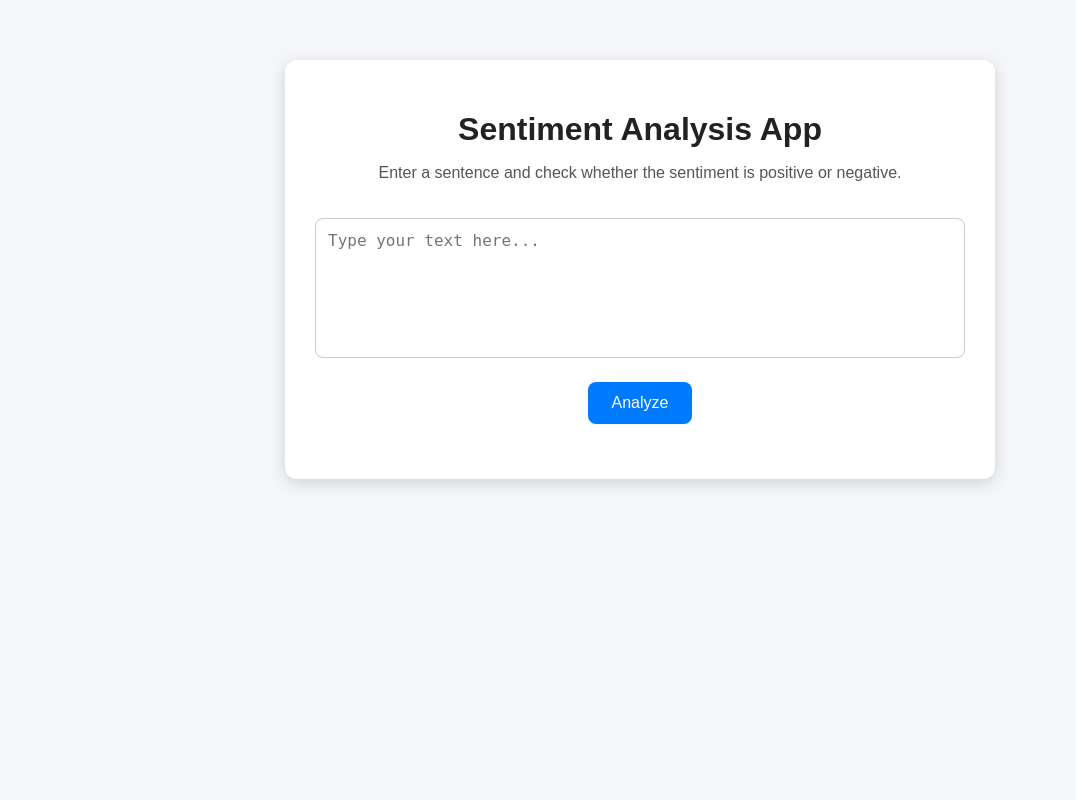
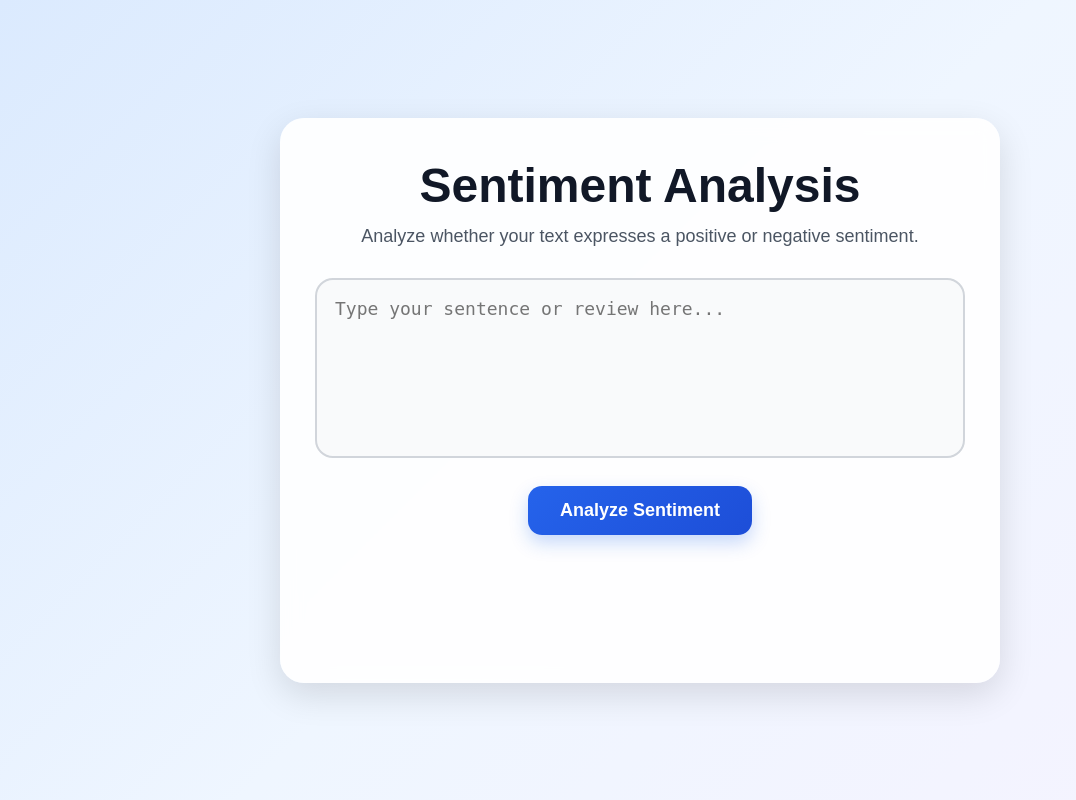
Before and after one commit to prtus007/Sentiment_Analysis_web_App, a Flask app: page / in a window 1280 px wide. Shown: the whole page, without its empty margins (0-1076 px from the left). Run offline with Flask 3, Linux system fonts and the light colour scheme.

Commit message:
added sentiment analysis web app

```diff
--- a/static/style.css
+++ b/static/style.css
@@ -1,58 +1,133 @@
-body {
+* {
     margin: 0;
     padding: 0;
+    box-sizing: border-box;
+}
+
+body {
     font-family: Arial, sans-serif;
-    background-color: #f4f6f9;
+    min-height: 100vh;
+    background: linear-gradient(135deg, #dbeafe, #eff6ff, #f5f3ff);
+    display: flex;
+    justify-content: center;
+    align-items: center;
+    padding: 20px;
 }
 
 .container {
-    width: 90%;
-    max-width: 650px;
-    margin: 60px auto;
-    background: white;
-    padding: 30px;
-    border-radius: 12px;
-    box-shadow: 0 4px 15px rgba(0, 0, 0, 0.15);
+    width: 100%;
+    max-width: 720px;
+    background: rgba(255, 255, 255, 0.9);
+    backdrop-filter: blur(10px);
+    border-radius: 24px;
+    padding: 40px 35px;
+    box-shadow: 0 12px 35px rgba(0, 0, 0, 0.12);
     text-align: center;
 }
 
 h1 {
+    font-size: 48px;
+    color: #111827;
     margin-bottom: 10px;
-    color: #222;
+    font-weight: 700;
 }
 
-p {
-    color: #555;
-    font-size: 16px;
+.subtitle {
+    font-size: 18px;
+    color: #4b5563;
+    margin-bottom: 28px;
+    line-height: 1.5;
+}
+
+.input-box {
+    margin-bottom: 24px;
 }
 
 textarea {
     width: 100%;
-    padding: 12px;
-    margin-top: 20px;
-    border: 1px solid #ccc;
-    border-radius: 8px;
-    font-size: 16px;
+    min-height: 180px;
+    padding: 18px;
+    border: 2px solid #d1d5db;
+    border-radius: 18px;
+    font-size: 18px;
     resize: none;
-    box-sizing: border-box;
+    outline: none;
+    transition: 0.3s ease;
+    background: #f9fafb;
+}
+
+textarea:focus {
+    border-color: #2563eb;
+    background: #ffffff;
+    box-shadow: 0 0 0 4px rgba(37, 99, 235, 0.12);
 }
 
 button {
-    margin-top: 20px;
-    padding: 12px 24px;
+    background: linear-gradient(135deg, #2563eb, #1d4ed8);
+    color: white;
     border: none;
-    border-radius: 8px;
-    background-color: #007bff;
-    color: white;
-    font-size: 16px;
+    padding: 14px 32px;
+    font-size: 18px;
+    font-weight: 600;
+    border-radius: 14px;
     cursor: pointer;
+    transition: 0.3s ease;
+    box-shadow: 0 8px 18px rgba(37, 99, 235, 0.25);
 }
 
 button:hover {
-    background-color: #0056b3;
+    transform: translateY(-2px);
+    box-shadow: 0 12px 22px rgba(37, 99, 235, 0.32);
 }
 
-#result {
-    margin-top: 25px;
+.result-box {
+    margin-top: 28px;
+    min-height: 80px;
+}
+
+.result-card {
+    padding: 22px;
+    border-radius: 18px;
+    color: white;
+    animation: fadeIn 0.35s ease-in-out;
+}
+
+.result-card h2 {
+    font-size: 34px;
+    margin-bottom: 10px;
+}
+
+.result-card p {
     font-size: 18px;
 }
+
+.positive {
+    background: linear-gradient(135deg, #16a34a, #22c55e);
+}
+
+.negative {
+    background: linear-gradient(135deg, #dc2626, #ef4444);
+}
+
+.loading {
+    color: #2563eb;
+    font-size: 18px;
+    font-weight: 600;
+}
+
+.error {
+    color: #dc2626;
+    font-size: 17px;
+    font-weight: 600;
+}
+
+@keyframes fadeIn {
+    from {
+        opacity: 0;
+        transform: translateY(12px);
+    }
+    to {
+        opacity: 1;
+        transform: translateY(0);
+    }
+}
--- a/templates/index.html
+++ b/templates/index.html
@@ -7,14 +7,19 @@
     <link rel="stylesheet" href="{{ url_for('static', filename='style.css') }}">
 </head>
 <body>
+    <div class="background"></div>
+
     <div class="container">
-        <h1>Sentiment Analysis App</h1>
-        <p>Enter a sentence and check whether the sentiment is positive or negative.</p>
+        <h1>Sentiment Analysis</h1>
+        <p class="subtitle">Analyze whether your text expresses a positive or negative sentiment.</p>
 
-        <textarea id="userText" rows="6" placeholder="Type your text here..."></textarea>
-        <button onclick="analyzeSentiment()">Analyze</button>
+        <div class="input-box">
+            <textarea id="userText" rows="6" placeholder="Type your sentence or review here..."></textarea>
+        </div>
 
-        <div id="result"></div>
+        <button onclick="analyzeSentiment()">Analyze Sentiment</button>
+
+        <div id="result" class="result-box"></div>
     </div>
 
     <script>
@@ -22,7 +27,12 @@
             const text = document.getElementById("userText").value;
             const resultDiv = document.getElementById("result");
 
-            resultDiv.innerHTML = "Analyzing...";
+            if (!text.trim()) {
+                resultDiv.innerHTML = "<p class='error'>Please enter some text.</p>";
+                return;
+            }
+
+            resultDiv.innerHTML = "<p class='loading'>Analyzing...</p>";
 
             try {
                 const response = await fetch("/predict", {
@@ -36,16 +46,19 @@
                 const data = await response.json();
 
                 if (data.sentiment) {
-                    resultDiv.innerHTML =
-                        "<h2>Sentiment: " + data.sentiment + "</h2>" +
-                        "<p>Confidence: " + data.confidence + "%</p>";
+                    let sentimentClass = data.sentiment === "Positive" ? "positive" : "negative";
+
+                    resultDiv.innerHTML = `
+                        <div class="result-card ${sentimentClass}">
+                            <h2>${data.sentiment}</h2>
+                            <p>Confidence: ${data.confidence}%</p>
+                        </div>
+                    `;
                 } else {
-                    resultDiv.innerHTML =
-                        "<p style='color:red;'>" + data.error + "</p>";
+                    resultDiv.innerHTML = `<p class="error">${data.error}</p>`;
                 }
             } catch (error) {
-                resultDiv.innerHTML =
-                    "<p style='color:red;'>Something went wrong.</p>";
+                resultDiv.innerHTML = "<p class='error'>Something went wrong.</p>";
             }
         }
     </script>
```
